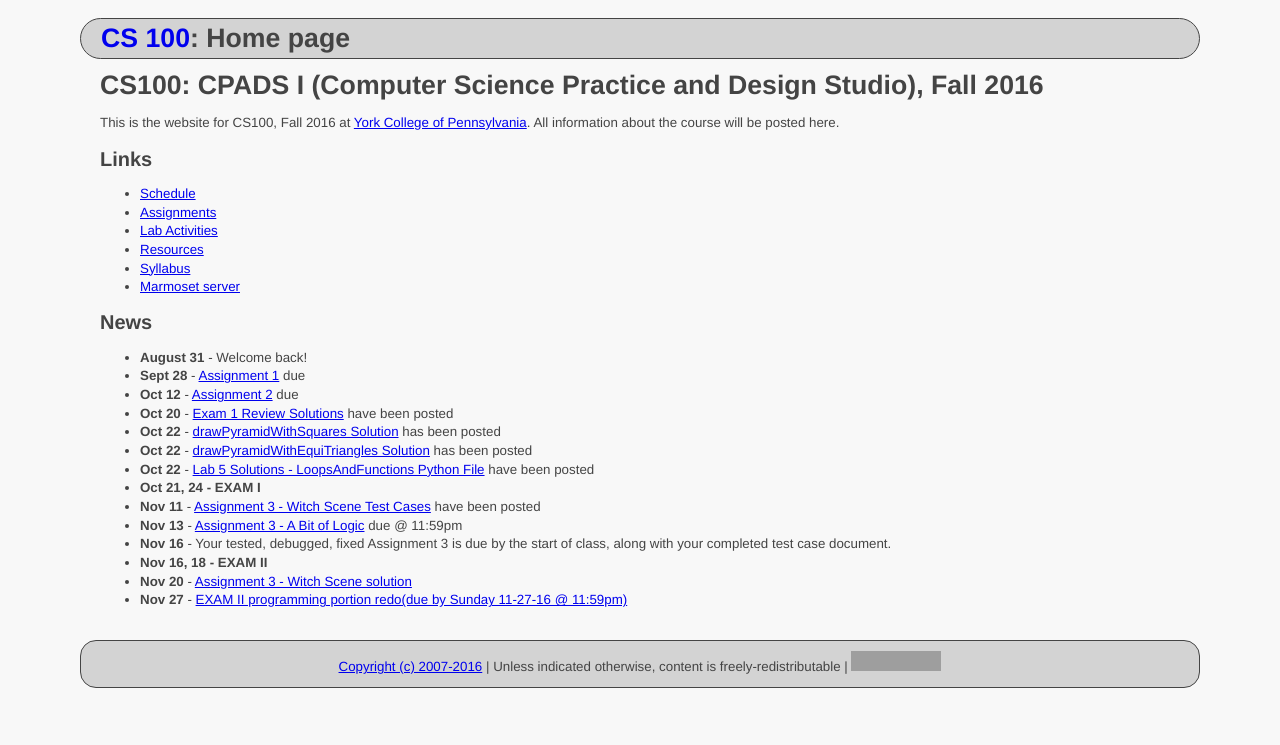
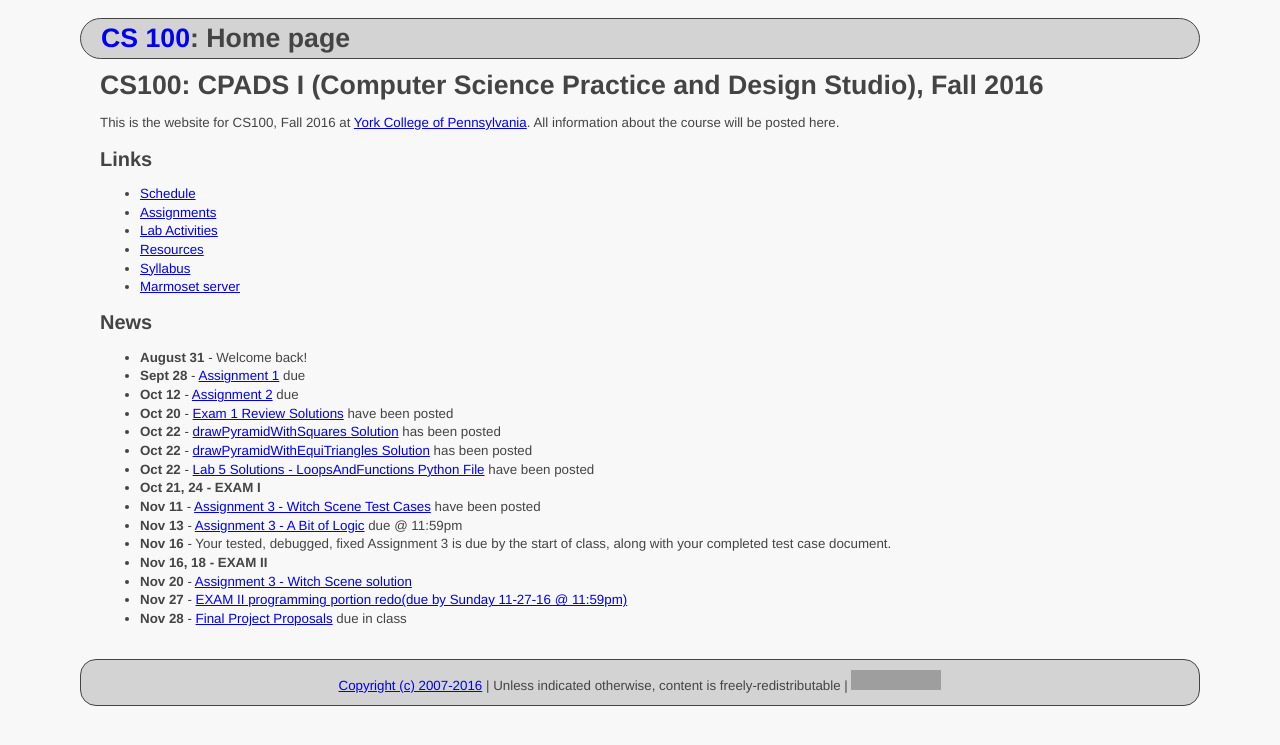
Before and after one commit to ycpcs/cs100-fall2016, a Jekyll site: the page built from index.md, in a window 1280 px wide. Shown: the top 745 px of the page. Built offline with Jekyll 4.4.1, drawn with Linux system fonts in a browser that asks for light colours; grey boxes are pictures that could not be loaded.

Commit message:
added final project

```diff
--- a/index.md
+++ b/index.md
@@ -34,6 +34,7 @@ All information about the course will be posted here.
 * **Nov 16, 18 - EXAM II**
 * **Nov 20** - [Assignment 3 - Witch Scene solution](assign/MontyPythonWitchScene_solution.py)
 * **Nov 27** - [EXAM II programming portion redo(due by Sunday 11-27-16 @ 11:59pm)](assign/CPADS_Exam2_programming_redo.pdf)
+* **Nov 28** - [Final Project Proposals](assign/CPADS_FinalProject.pdf) due in class
 
 
 <!--
```
Also changed, not shown: assign/index.md (+1 -1 lines), 1 other file.
